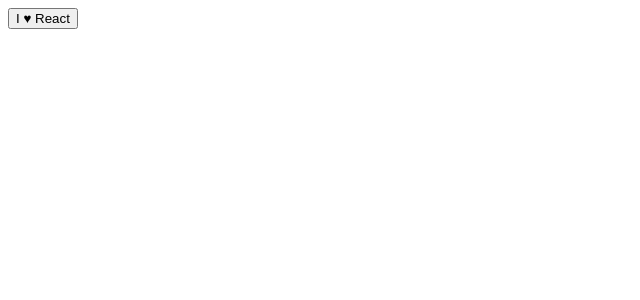
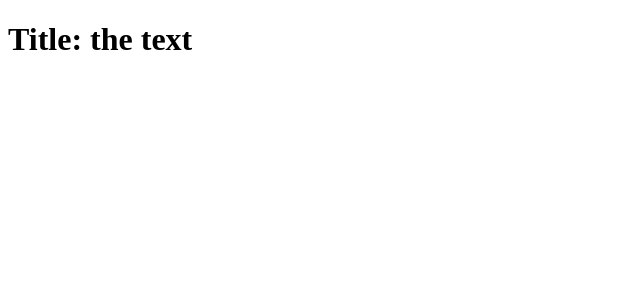
Before and after one commit to kristinabrown/react-app, a React (Create React App) app: page / in a window 1280 px wide. Shown: the top 300 px of the page, without its empty margins (0-640 px from the left). Built offline with nearby package versions, Linux system fonts and the light colour scheme; the HTML template or start-up script is replaced by a standard one.

Commit message:
custom propType validation

```diff
--- a/src/App.js
+++ b/src/App.js
@@ -13,7 +13,8 @@
   }
   render(){
     return (
-      <Button>I <Heart/> React</Button>
+      <Title text="the text"/>
+      // <Button>I <Heart/> React</Button>
       // <div>
       //   <h1>{this.state.txt} - {this.state.cat}</h1>
       //   <Widget updateText={this.updateText.bind(this)}/>
@@ -22,13 +23,25 @@
   }
 }
 
-const Button = (props) => <button>{props.children}</button>
+const Title = (props) => <h1>Title: {props.text}</h1>
 
-class Heart extends React.Component {
-  render() {
-    return <span>&hearts;</span>
+Title.propTypes = {
+  text(props, propName, component){
+    if(!(propName in props)){
+      return new Error(`missing ${propName}`)
+    }
+    if(props[propName].length < 6){
+      return new Error(`${propName} was too short`)
+    }
   }
 }
+// const Button = (props) => <button>{props.children}</button>
+//
+// class Heart extends React.Component {
+//   render() {
+//     return <span>&hearts;</span>
+//   }
+// }
 
 // const Widget = (props) =>
 //   <input type='text' onChange={props.updateText}/>
```
